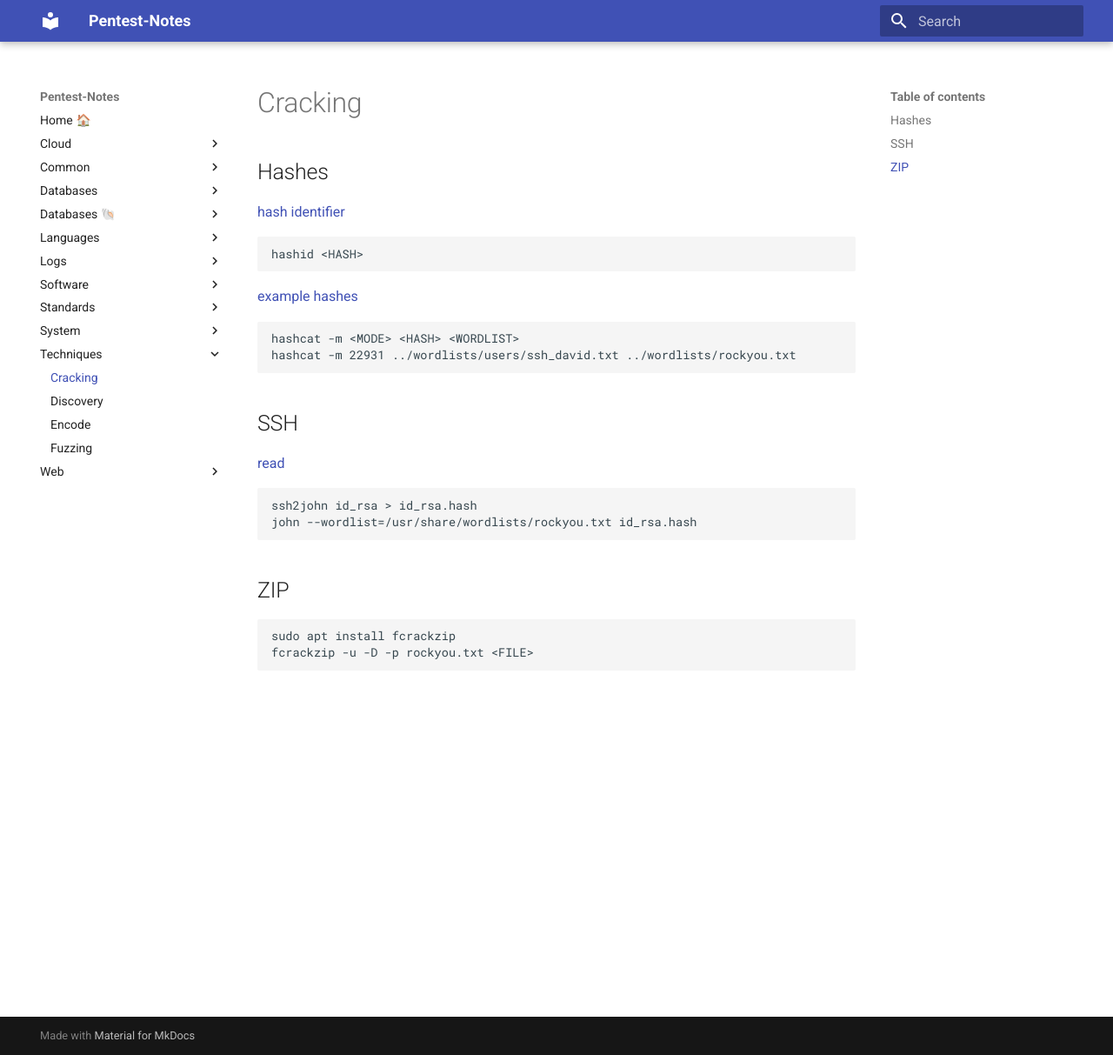
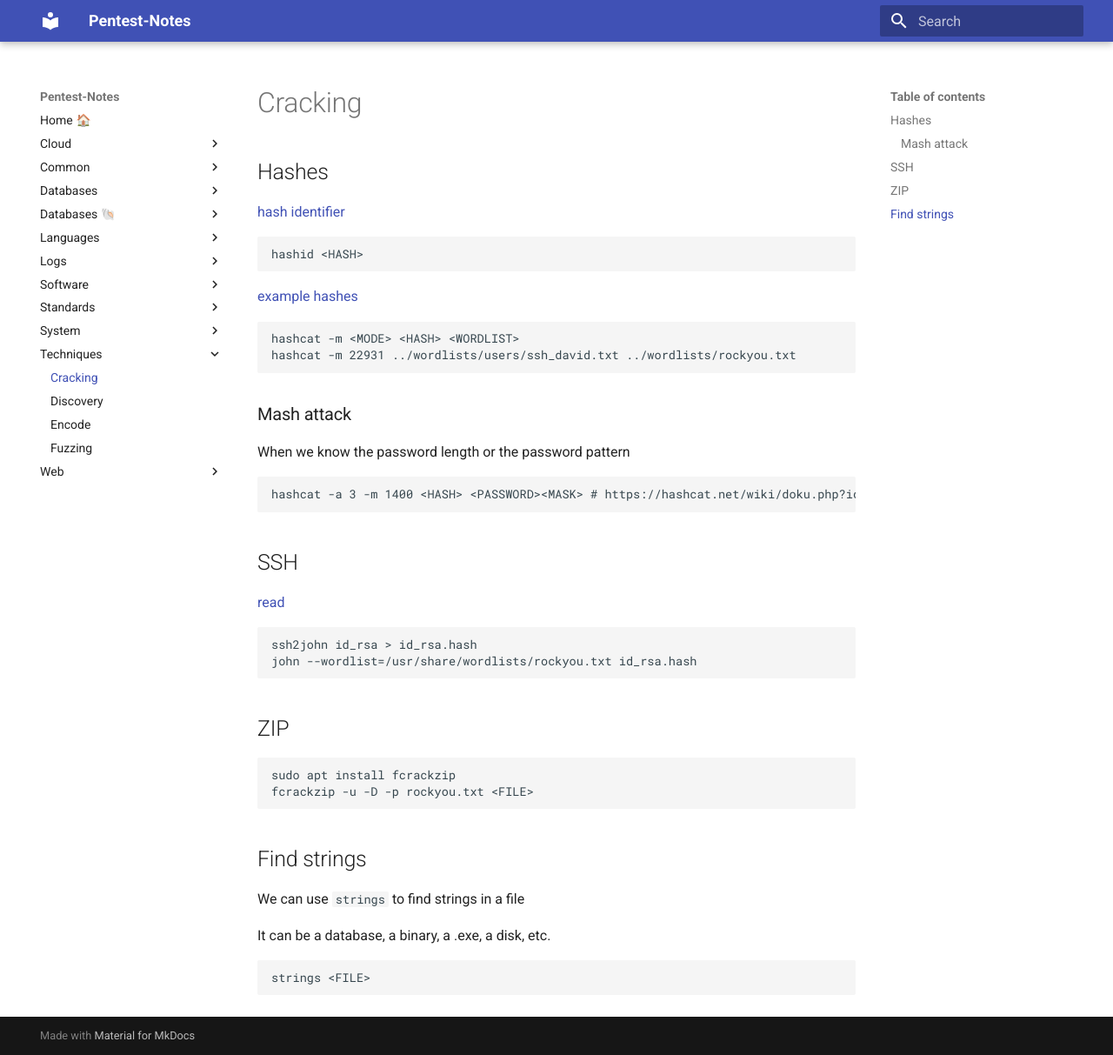
Before and after one commit to jd-apprentice/hack-the-box, an MkDocs documentation site: the page built from docs/techniques/cracking.md, in a window 1280 px wide and 1213 px high. Shown: the whole window at 87% size. Built offline with MkDocs 1.6.1 and Material for MkDocs 9.7.7, drawn with Linux system fonts in a browser that asks for light colours.

Commit message:
docs(hash): mash attack + strings

````diff
--- a/docs/techniques/cracking.md
+++ b/docs/techniques/cracking.md
@@ -15,6 +15,14 @@ hashcat -m <MODE> <HASH> <WORDLIST>
 hashcat -m 22931 ../wordlists/users/ssh_david.txt ../wordlists/rockyou.txt
 ```
 
+### Mash attack
+
+When we know the password length or the password pattern
+
+```bash
+hashcat -a 3 -m 1400 <HASH> <PASSWORD><MASK> # https://hashcat.net/wiki/doku.php?id=mask_attack
+```
+
 ## SSH
 
 [read](https://robertholdsworthsecurity.medium.com/how-to-crack-an-ssh-private-key-passphrase-ab7dd1583178)
@@ -30,3 +38,13 @@ john --wordlist=/usr/share/wordlists/rockyou.txt id_rsa.hash
 sudo apt install fcrackzip
 fcrackzip -u -D -p rockyou.txt <FILE>
 ```
+
+## Find strings
+
+We can use `strings` to find strings in a file
+
+It can be a database, a binary, a .exe, a disk, etc.
+
+```bash
+strings <FILE>
+```
````
Also changed, not shown: docs/logs/emails.md (+1 -0 lines).
